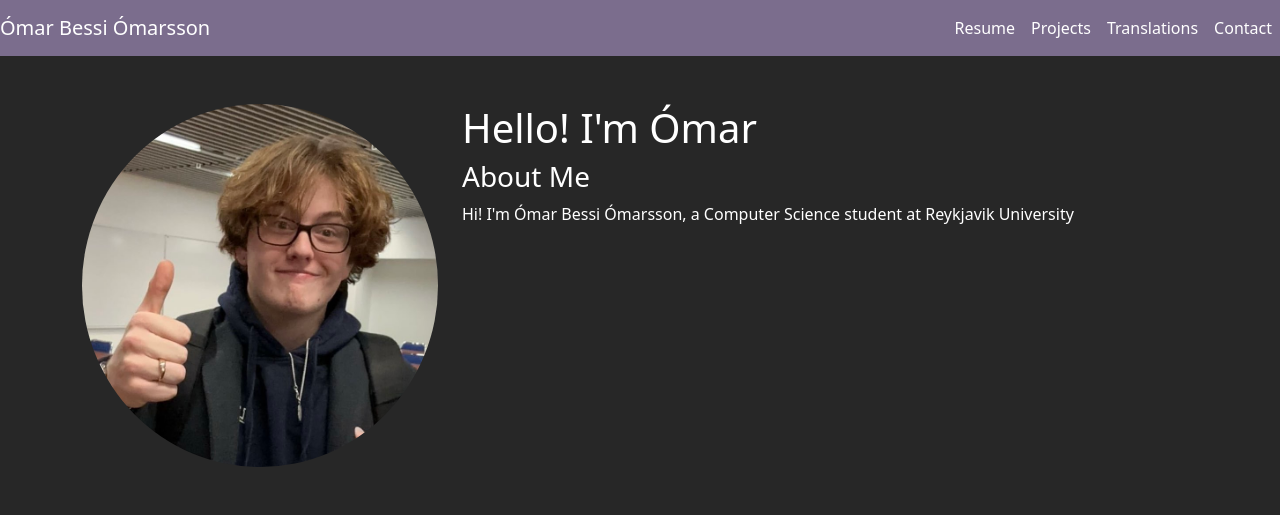
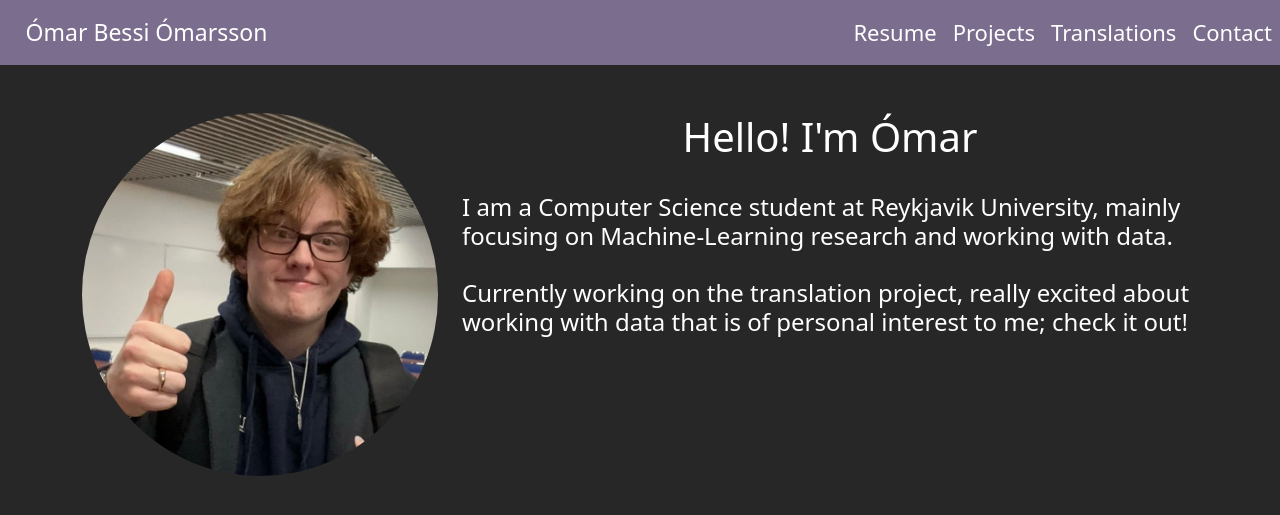
Before and after one commit to omarbessi04/omarb04, a Flask app: page / in a window 1280 px wide. Shown: the top 515 px of the page. Run offline with Flask 3, Linux system fonts and the light colour scheme; parts of the project's set-up code (start-up, migrations or seed data) failed here and were passed over; some libraries are stand-ins or nearby versions.

Commit message:
Make everything... better?, change navbar, change front-page, add deets to translation

```diff
--- a/static/main.css
+++ b/static/main.css
@@ -6,7 +6,7 @@ body{
     background-color: #7B6D8D;
 }
 
-h1, h2, h3, p, #study-time{
+h1, h2, h3, h4, p, #study-time{
     color: white
 }
 
@@ -20,6 +20,20 @@ hr{
     margin: auto;
 }
 
+.nav-link{
+    font-size: 22px;
+    margin-right: 0.5%;
+}
+
+.navbar-brand{
+    font-size: 23px;
+    margin-left: 2%;
+}
+
+#last-nav-bar-item{
+    margin-right: 2%;
+}
+
 #project_title{
     color: #7B6D8D;
 }
--- a/templates/index.html
+++ b/templates/index.html
@@ -20,9 +20,10 @@
                 <img src="{{url_for('static', filename='assets/headshot.jpg')}}" class="img-fluid rounded-circle" alt="Headshot photo">
             </div>
             <div class="col-md-8">
-                <h1>Hello! I'm Ómar</h1>
-                <h3>About Me</h3>
-                <p>Hi! I'm Ómar Bessi Ómarsson, a Computer Science student at Reykjavik University</p>
+                <h1 id="center_this">Hello! I'm Ómar</h1>
+                <br>
+                <h4>I am a Computer Science student at Reykjavik University, mainly focusing on Machine-Learning research and working with data.
+                <br><br>Currently working on the translation project, really excited about working with data that is of personal interest to me; check it out!</h4>
             </div>
         </div>
     </div>
--- a/templates/navbar.html
+++ b/templates/navbar.html
@@ -19,7 +19,7 @@
                 <a class="nav-link" href="{{ url_for('translations') }}">Translations</a>
             </li>
             <li class="nav-item">
-                <a class="nav-link" href="{{ url_for('contact') }}">Contact</a>
+                <a class="nav-link" id="last-nav-bar-item" href="{{ url_for('contact') }}">Contact</a>
             </li>
         </ul>
     </div>
```
Also changed, not shown: templates/translations.html (+11 -8 lines).
